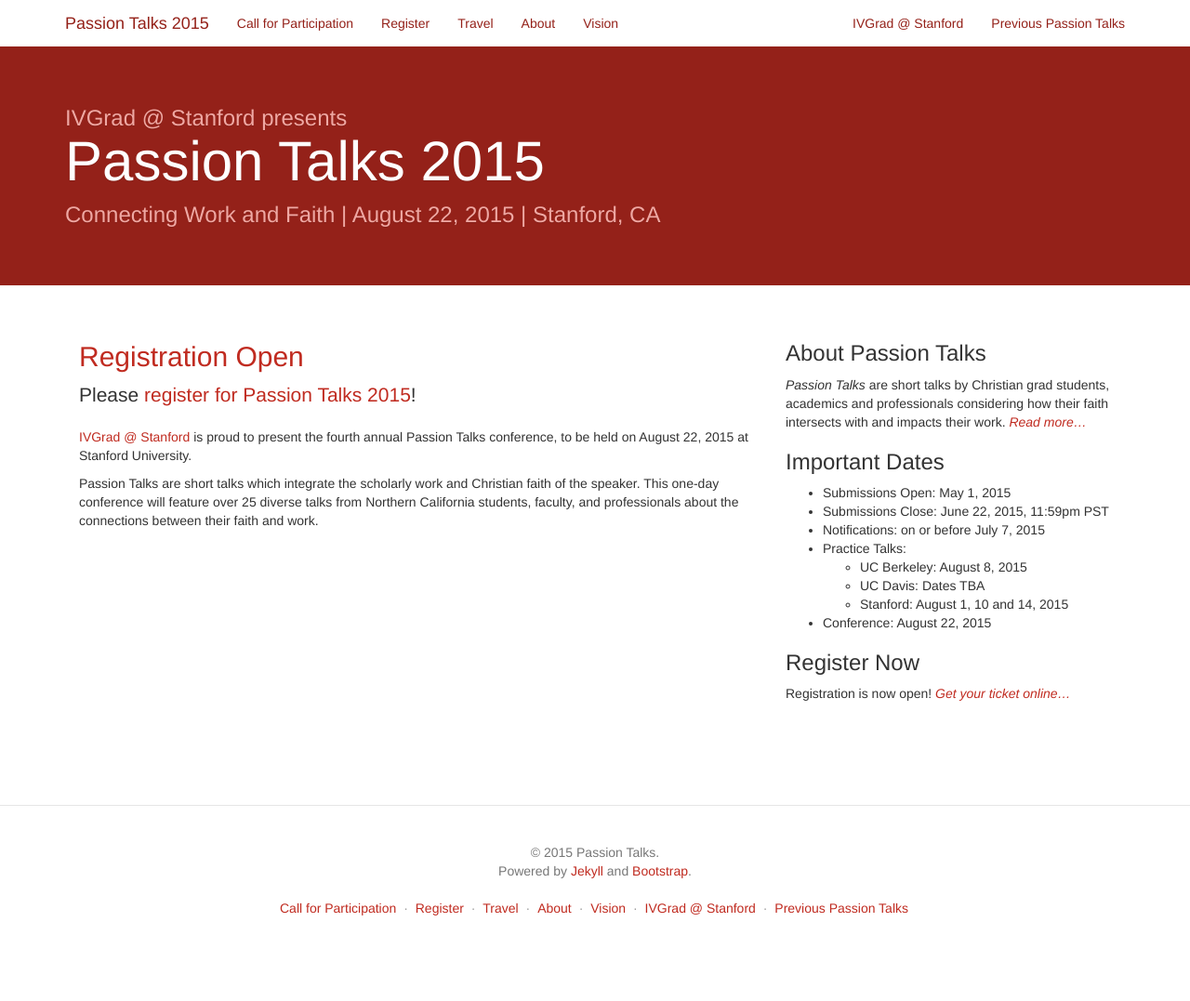
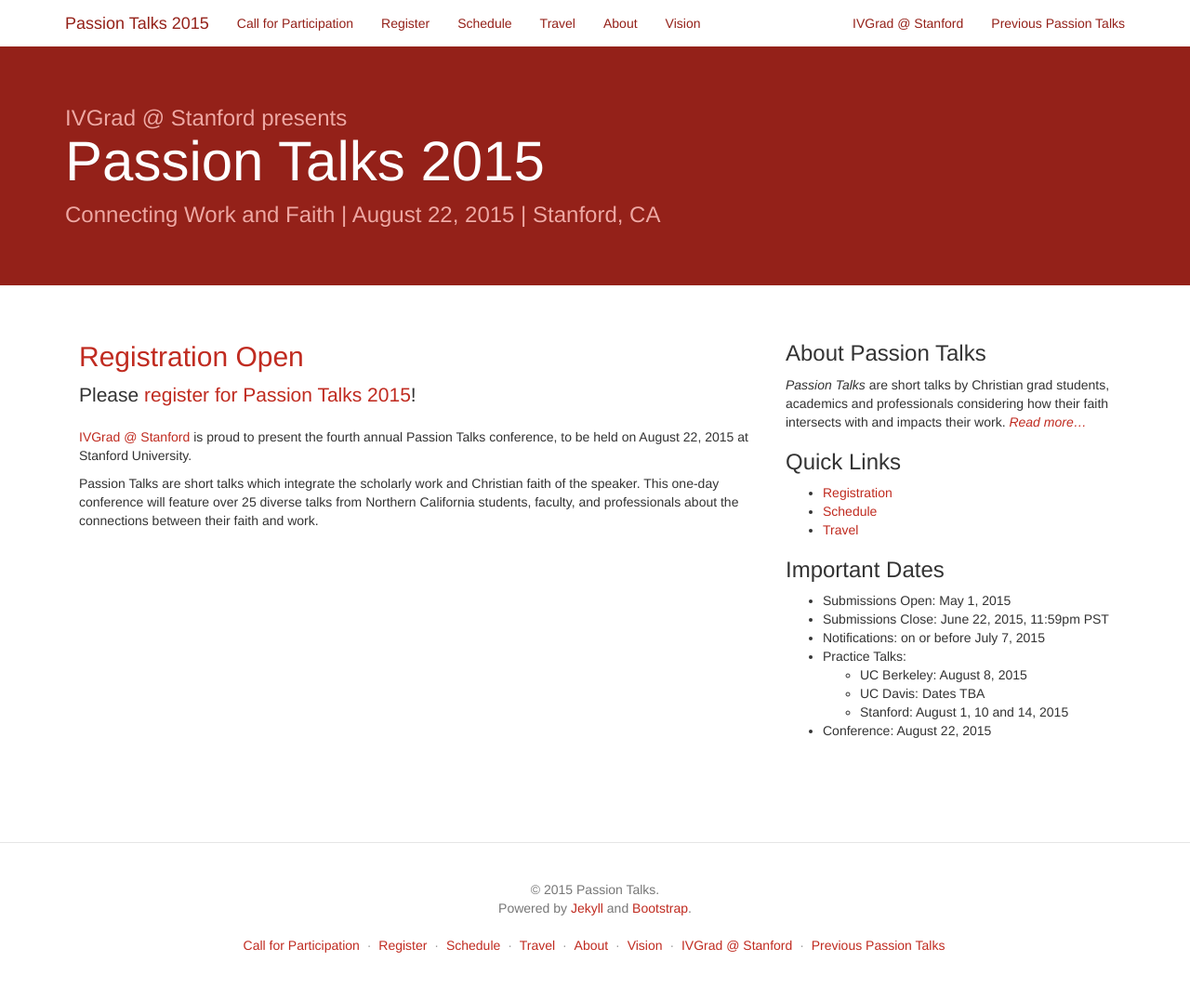
Before and after one commit to passiontalks/pt15, a Jekyll site: the page built from index.md, in a window 1280 px wide. Shown: the whole page at 93% size. Built offline with Jekyll 4.4.1, drawn with Linux system fonts in a browser that asks for light colours; nearby versions of some CDN libraries; before the commit the page ends 1037 px from its top, so only the background shows below that.

Commit message:
Link in the schedule page.

```diff
--- a/_config.yml
+++ b/_config.yml
@@ -19,8 +19,8 @@ navigation:
 #    url: "/submit"
   - label: Register
     url: "/register"
-#  - label: Schedule
-#    url: "/"
+  - label: Schedule
+    url: "/schedule"
   - label: Travel
     url: "/travel"
   - label: About
--- a/_includes/sidebar.html
+++ b/_includes/sidebar.html
@@ -6,6 +6,14 @@
 academics and professionals considering how their faith intersects
 with and impacts their work.
 <a href="{{ site.baseurl }}about"><em>Read&nbsp;more&hellip;</em></a></p>
+
+<h3>Quick Links</h3>
+
+<ul>
+<li><a href="{{ site.baseurl }}/register">Registration</a></li>
+<li><a href="{{ site.baseurl }}/schedule">Schedule</a></li>
+<li><a href="{{ site.baseurl }}/travel">Travel</a></li>
+</ul>
 
 <h3>Important Dates</h3>
 
@@ -23,10 +31,6 @@ with and impacts their work.
 <li>Conference: August 22, 2015</li>
 </ul>
 
-<h3>Register Now</h3>
-
-<p>Registration is now open! <a href="{{ site.baseurl }}/register"><em>Get your ticket online&hellip;</em></a></p>
-
 <!--
 <h3>Call for Participation</h3>
 
```
